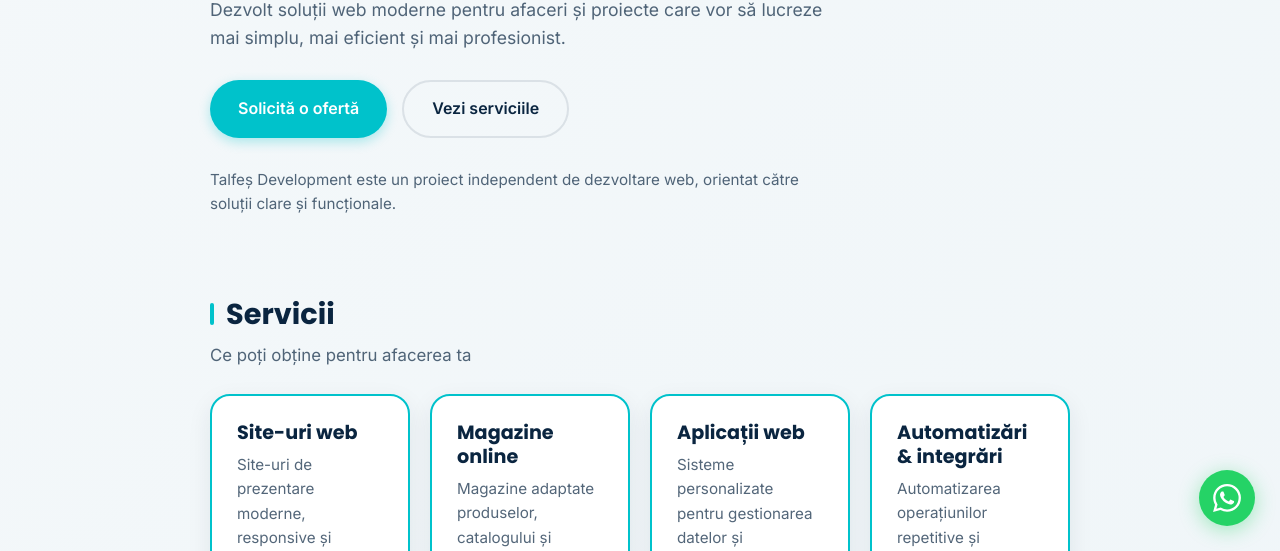
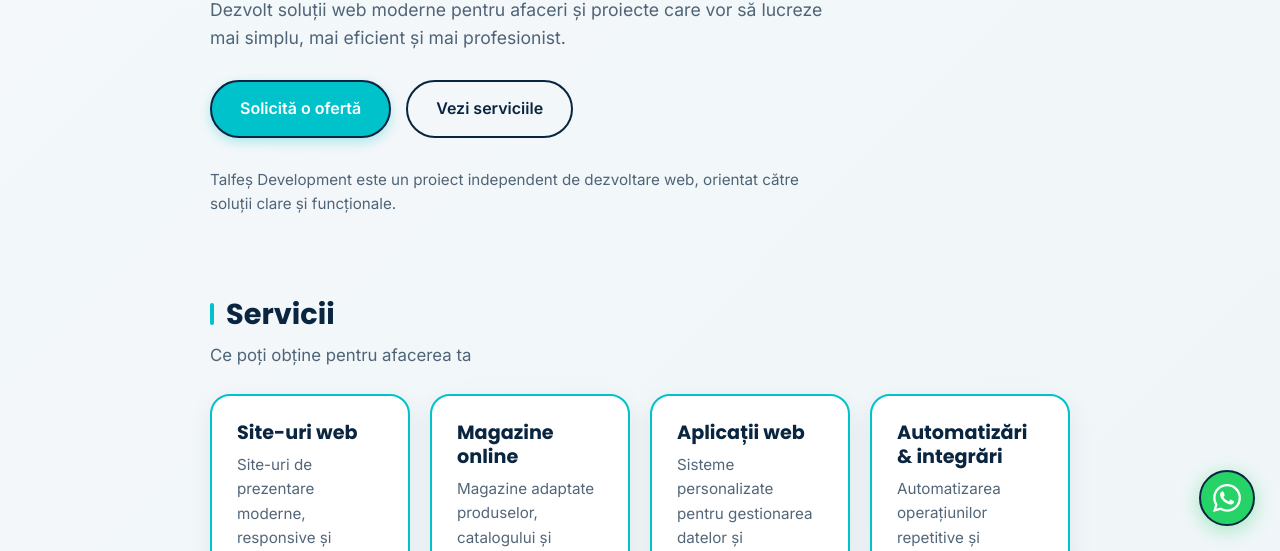
Before and after one commit to alin-talfes/taldev, a plain HTML site: page index.html in a window 1280 px wide. Shown: the part 249-800 px from the top of the page. Drawn offline with Linux system fonts and the light colour scheme.

Commit message:
Update style.css

```diff
--- a/styles/style.css
+++ b/styles/style.css
@@ -10,10 +10,10 @@
     --bg-start: #F4F8FA;
     --bg-end: #E9F2F6;
     --bg-card: #FFFFFF;
-    --text-primary: #0A2540;
+    --text-primary: #0A2540;          /* dark */
     --text-secondary: rgba(10, 37, 64, 0.7);
     --text-muted: rgba(10, 37, 64, 0.5);
-    --accent: #00C2CB;
+    --accent: #00C2CB;                 /* light */
     --accent-hover: #00A8AF;
     --accent-rgb: 0, 194, 203;
     --border-light: rgba(10, 37, 64, 0.1);
@@ -97,7 +97,7 @@ a {
     font-size: 1rem;
     cursor: pointer;
     transition: all var(--transition);
-    border: none;
+    border: 2px solid transparent;
     text-align: center;
     justify-content: center;
 }
@@ -105,6 +105,7 @@ a {
 .btn-primary {
     background-color: var(--accent);
     color: #fff;
+    border-color: var(--text-primary);
     box-shadow: 0 4px 12px rgba(var(--accent-rgb), 0.3);
 }
 
@@ -116,11 +117,11 @@ a {
 .btn-secondary {
     background-color: transparent;
     color: var(--text-primary);
-    border: 2px solid var(--border-light);
+    border-color: var(--text-primary);
 }
 
 .btn-secondary:hover {
-    border-color: var(--accent);
+    background-color: rgba(var(--accent-rgb), 0.05);
     color: var(--accent-hover);
     transform: translateY(-2px);
 }
@@ -128,6 +129,7 @@ a {
 .btn-whatsapp {
     background-color: #25d366;
     color: #fff;
+    border-color: var(--text-primary);
 }
 
 .btn-whatsapp:hover {
@@ -138,10 +140,11 @@ a {
 .btn-email {
     background-color: var(--text-primary);
     color: #fff;
+    border-color: var(--accent);
 }
 
 .btn-email:hover {
-    background-color: var(--accent-hover);
+    background-color: #1a3650;
     transform: translateY(-2px);
 }
 
@@ -689,6 +692,7 @@ section[id],
     align-items: center;
     justify-content: center;
     color: #fff;
+    border: 2px solid var(--text-primary);
     box-shadow: 0 4px 20px rgba(37, 211, 102, 0.4);
     z-index: 999;
     transition: all var(--transition);
@@ -710,7 +714,7 @@ section[id],
     border-radius: 50%;
     background: var(--text-primary);
     color: #fff;
-    border: none;
+    border: 2px solid var(--accent);
     font-size: 1.2rem;
     display: none;
     align-items: center;
```
